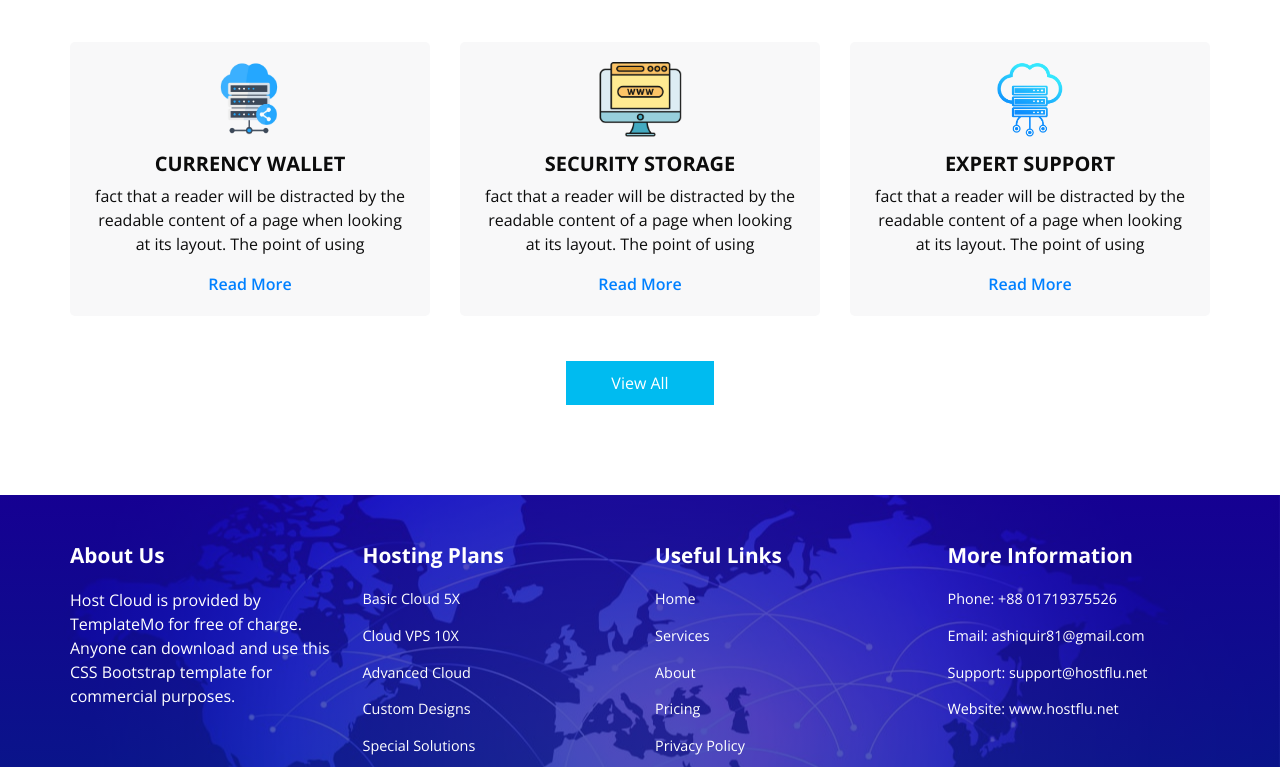
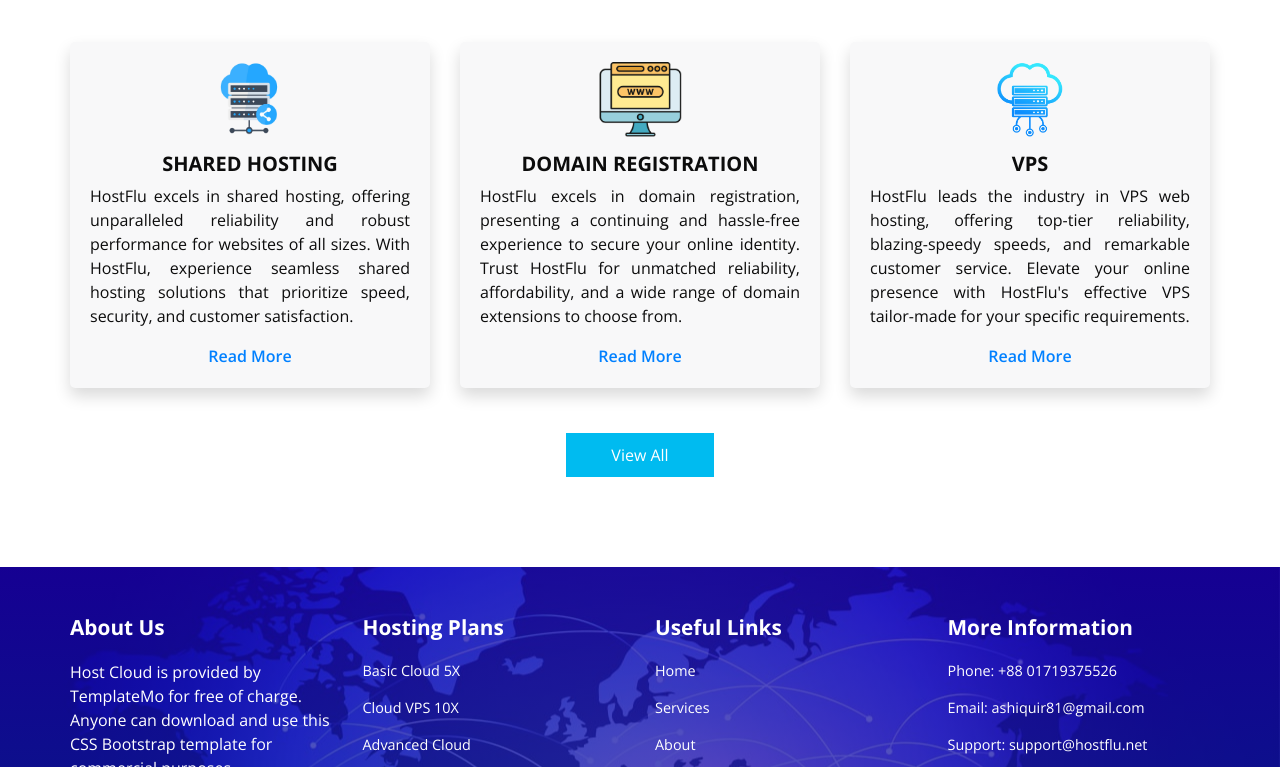
Before and after one commit to pothikit/hostflu-net, a plain HTML site: page service.html in a window 1280 px wide. Shown: the part 312-1079 px from the top of the page. Drawn offline with nearby package versions, Linux system fonts and the light colour scheme; some packages are replaced by stand-ins of ours.

Commit message:
service page

```diff
--- a/service.html
+++ b/service.html
@@ -95,7 +95,7 @@
               <li class="nav-item">
                 <div class="quote_btn-container d-flex">
                   <a href="" class="text-white nav-link border">
-                    Control
+                    Login
                     <span>
                       <i class="fa fa-sign-in" aria-hidden="true"></i>
                     </span>
@@ -130,19 +130,19 @@
           </p>
         </div>
         <div class="row">
-          <div class="col-md-4 ">
-            <div class="box ">
+          <div class="col-lg-4 ">
+            <div class="box shadow">
               <div class="img-box">
                 <img src="images/s1.png" alt="">
               </div>
               <div class="detail-box">
                 <h5>
-                  Currency Wallet
+                  Shared Hosting
                 </h5>
-                <p>
-                  fact that a reader will be distracted by the readable content of a page when looking at its layout.
-                  The
-                  point of using
+                <p class="text-justify">
+                  HostFlu excels in shared hosting, offering unparalleled reliability and robust performance for
+                  websites of all sizes. With HostFlu, experience seamless shared hosting solutions that prioritize
+                  speed, security, and customer satisfaction.
                 </p>
                 <a href="">
                   Read More
@@ -150,19 +150,19 @@
               </div>
             </div>
           </div>
-          <div class="col-md-4 ">
-            <div class="box ">
+          <div class="col-lg-4 ">
+            <div class="box shadow">
               <div class="img-box">
                 <img src="images/s2.png" alt="">
               </div>
               <div class="detail-box">
                 <h5>
-                  Security Storage
+                  Domain Registration
                 </h5>
-                <p>
-                  fact that a reader will be distracted by the readable content of a page when looking at its layout.
-                  The
-                  point of using
+                <p class="text-justify">
+                  HostFlu excels in domain registration, presenting a continuing and hassle-free experience to secure
+                  your online identity. Trust HostFlu for unmatched reliability, affordability, and a wide range of
+                  domain extensions to choose from.
                 </p>
                 <a href="">
                   Read More
@@ -170,19 +170,19 @@
               </div>
             </div>
           </div>
-          <div class="col-md-4 ">
-            <div class="box ">
+          <div class="col-lg-4 ">
+            <div class="box shadow">
               <div class="img-box">
                 <img src="images/s3.png" alt="">
               </div>
               <div class="detail-box">
                 <h5>
-                  Expert Support
+                  VPS
                 </h5>
-                <p>
-                  fact that a reader will be distracted by the readable content of a page when looking at its layout.
-                  The
-                  point of using
+                <p class="text-justify">
+                  HostFlu leads the industry in VPS web hosting, offering top-tier reliability, blazing-speedy speeds,
+                  and remarkable customer service. Elevate your online presence with HostFlu's effective VPS
+                  tailor-made for your specific requirements.
                 </p>
                 <a href="">
                   Read More
```
Also changed, not shown: about.html (+42 -13 lines), index.html (+1 -3 lines).
